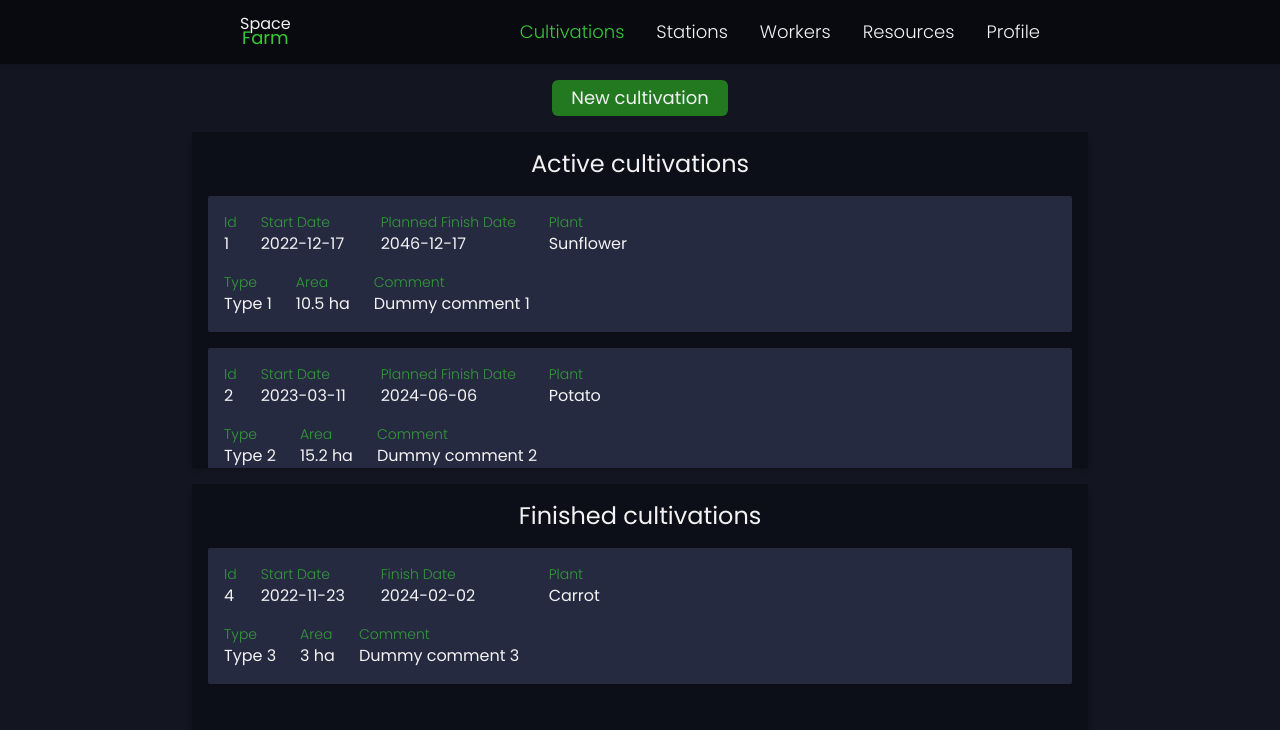
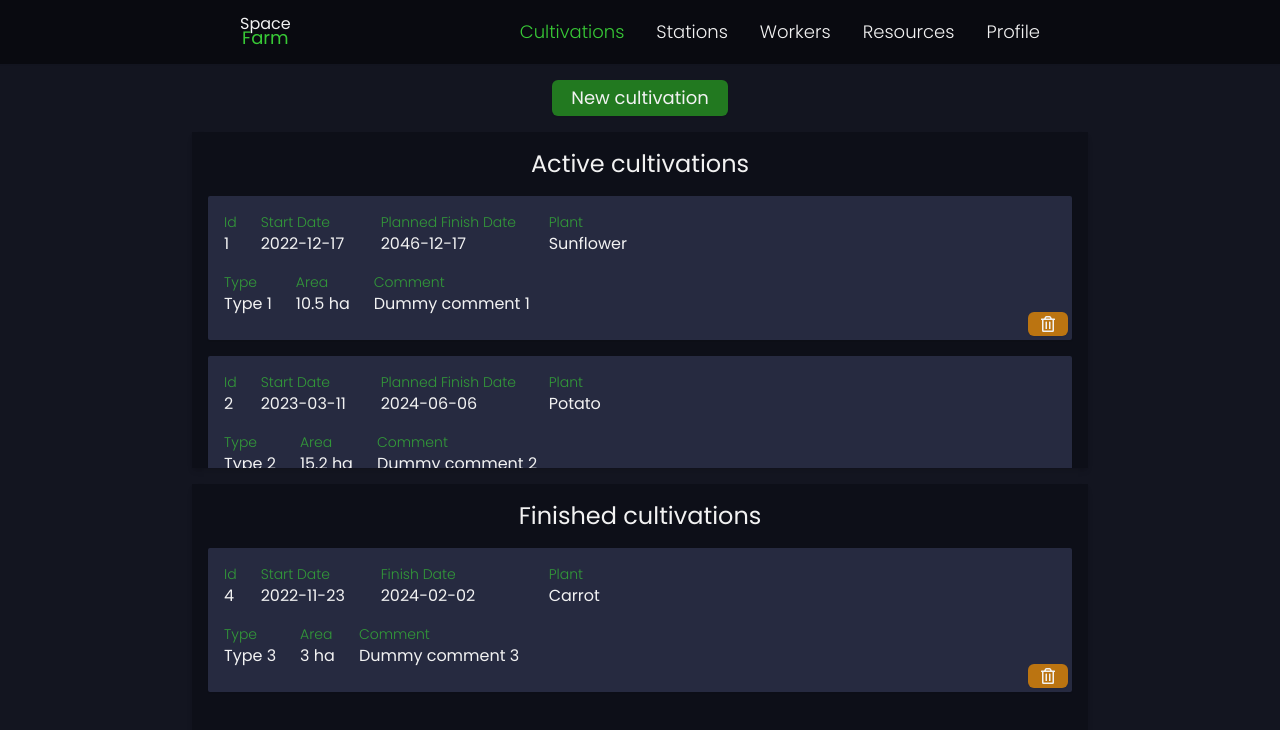
Before and after one commit to Fijalkowskim/Space-Farm-Managment-System, a React (Create React App) app in the folder frontend/: page / in a window 1280 px wide. Both pictures are taken after typing "Sample", "Sample123" into the empty fields and a click on the button "Login". Shown: the top 730 px of the page. Built offline with nearby package versions, Linux system fonts and the light colour scheme.

Commit message:
Delete button on content display cards

```diff
--- a/frontend/src/components/general/CustomButton.jsx
+++ b/frontend/src/components/general/CustomButton.jsx
@@ -19,9 +19,13 @@ const variants = cva(
   }
 );
 
-function CustomButton({ className, children, variant, ...props }) {
+function CustomButton({ className, children, variant, onClick, ...props }) {
   return (
-    <button {...props} className={variants({ variant, className })}>
+    <button
+      onClick={onClick}
+      {...props}
+      className={variants({ variant, className })}
+    >
       {children}
     </button>
   );
--- a/frontend/src/components/verticalScrollableDisplay/DisplayCard.jsx
+++ b/frontend/src/components/verticalScrollableDisplay/DisplayCard.jsx
@@ -3,12 +3,13 @@ import CultivationCard from "./displayCards/CultivationCard";
 import WorkerCard from "./displayCards/WorkerCard";
 import { NavLink } from "react-router-dom";
 import StationCard from "./displayCards/StationCard";
-
-function DisplayCard({ data, contentType }) {
+import CustomButton from "../general/CustomButton";
+import { FaRegTrashAlt } from "react-icons/fa";
+function DisplayCard({ data, contentType, showRemoveButton }) {
   return (
     <NavLink
       to={data.id ? `/${contentType}/${data.id}` : "/"}
-      className="flex flex-row items-center flex-wrap justify-start gap-2 p-4 text-text-50 bg-background-800 hover:bg-background-800/80 transition-colors rounded-sm shadow-sm w-full text-base"
+      className="flex flex-row items-start flex-wrap justify-center gap-2 p-4 text-text-50 bg-background-800 hover:bg-background-800/80 transition-colors rounded-sm shadow-sm w-full text-base relative pb-6"
     >
       {contentType === "cultivation" ? (
         <CultivationCard data={data} />
@@ -25,6 +26,17 @@ function DisplayCard({ data, contentType }) {
       ) : contentType === "reading" ? (
         <div>Reading Card</div>
       ) : null}
+      {showRemoveButton === true && (
+        <CustomButton
+          className={"absolute right-1 bottom-1 z-10"}
+          onClick={(e) => {
+            e.stopPropagation();
+          }}
+          variant={"action"}
+        >
+          <FaRegTrashAlt />
+        </CustomButton>
+      )}
     </NavLink>
   );
 }
--- a/frontend/src/components/verticalScrollableDisplay/VertivalScrollableDisplay.jsx
+++ b/frontend/src/components/verticalScrollableDisplay/VertivalScrollableDisplay.jsx
@@ -8,6 +8,7 @@ function VertivalScrollableDisplay({
   className,
   contentType,
   loading,
+  showRemoveButton,
 }) {
   return (
     <div
@@ -21,7 +22,12 @@ function VertivalScrollableDisplay({
         <LoadingBar variant={"parent"} />
       ) : entries !== undefined && entries.length > 0 ? (
         entries.map((entry) => (
-          <DisplayCard key={entry.id} data={entry} contentType={contentType} />
+          <DisplayCard
+            key={entry.id}
+            data={entry}
+            contentType={contentType}
+            showRemoveButton={showRemoveButton}
+          />
         ))
       ) : (
         <p className="text-base font-light -mt-3 opacity-70">No data yet</p>
--- a/frontend/src/context/cultivations/CultivationContext.jsx
+++ b/frontend/src/context/cultivations/CultivationContext.jsx
@@ -14,7 +14,6 @@ export function useCultivationContext() {
 }
 
 export function CultivationContextProvider({ children }) {
-  const { userData } = useUserContext();
   const { editedCultivation, setEditedCultivation } =
     useCultivationDetailsContext();
   //************ Get methods ************
@@ -63,11 +62,10 @@ export function CultivationContextProvider({ children }) {
     //   exampleFinishedCultivations.find((cultivation) => cultivation.id === id)
     // );
   };
-  const getAssignedCultivations = async () => {
+  const getAssignedCultivations = async (userID) => {
     return exampleCultivations;
-    if (!userData) return [];
     try {
-      const res = await api.get(`/cultivation/user/${userData.id}`);
+      const res = await api.get(`/cultivation/user/${userID}`);
       if (res.data) {
       }
     } catch (err) {
--- a/frontend/src/exampleData/ExampleCultivations.js
+++ b/frontend/src/exampleData/ExampleCultivations.js
@@ -1,4 +1,5 @@
 import { Cultivation } from "../models/Cultivation";
+import { Station } from "../models/Station";
 export const exampleCultivations = [
   new Cultivation(
     1,
@@ -7,7 +8,7 @@ export const exampleCultivations = [
     [], // Harvests
     "Sunflower", // Plant
     [], // Stages
-    [], // Stations
+    [new Station(1, [])], // Stations
     10.5,
     new Date("2046-12-17"),
     undefined,
--- a/frontend/src/hooks/cultivations/useAssignedCultivations.jsx
+++ b/frontend/src/hooks/cultivations/useAssignedCultivations.jsx
@@ -1,15 +1,21 @@
 import { useState, useEffect } from "react";
 import { useCultivationContext } from "../../context/cultivations/CultivationContext";
+import { useUserContext } from "../../context/UserContext";
 export const useAssignedCultivations = () => {
   const [cultivations, setCultivations] = useState();
   const [isPending, setIsPending] = useState(false);
   const { getAssignedCultivations } = useCultivationContext();
+  const { userData } = useUserContext();
 
   useEffect(() => {
     const loadCultivation = async () => {
+      if (!userData) {
+        setCultivations([]);
+        return;
+      }
       setIsPending(true);
       try {
-        const data = await getAssignedCultivations();
+        const data = await getAssignedCultivations(userData.id);
         setCultivations(data);
       } catch (err) {
         console.log(err);
@@ -17,7 +23,7 @@ export const useAssignedCultivations = () => {
       setIsPending(false);
     };
     loadCultivation();
-  }, [getAssignedCultivations, setCultivations, setIsPending]);
+  }, [getAssignedCultivations, setCultivations, setIsPending, userData]);
 
   return { cultivations, isPending };
 };
--- a/frontend/src/pages/Cultivations.jsx
+++ b/frontend/src/pages/Cultivations.jsx
@@ -18,12 +18,14 @@ function Cultivations() {
           entries={activeCultivations}
           contentType={"cultivation"}
           loading={isPending}
+          showRemoveButton={true}
         />
         <VertivalScrollableDisplay
           header={"Finished cultivations"}
           entries={finishedCultivations}
           contentType={"cultivation"}
           loading={isPending}
+          showRemoveButton={true}
         />
       </div>
     </PageWrapper>
```
